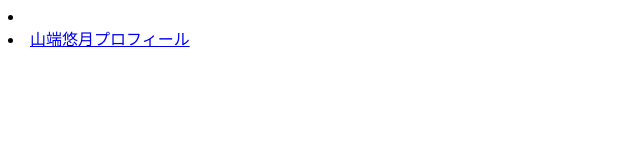
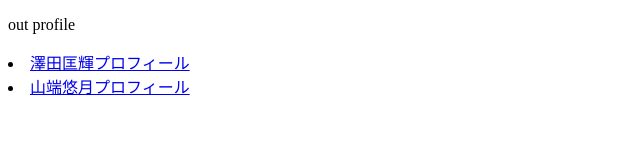
Before and after one commit to yuzuki29/branch-test2, a plain HTML site: page index.html in a window 1280 px wide. Shown: the whole page, without its empty margins (0-640 px from the left). Drawn offline with Linux system fonts and the light colour scheme.

Commit message:
index.htmlの追記

```diff
--- a/index.html
+++ b/index.html
@@ -1,9 +1,11 @@
 <!doctype html>
 <html lang="ja">
+		<head>
+			<p>out profile</p>
+		</head>
 	<body>
-
-		<li><a href="branch-test2/profile_A.html"<澤田匡輝プロフィール</a></li>
-                <li><a href="branch-test2/profile_B.html">山端悠月プロフィール</a></li>
+		<li><a href="branch-test2/profile_A.html">澤田匡輝プロフィール</a></li>
+                <li><a href="branch-test2/profile_C.html">山端悠月プロフィール</a></li>
 
 		</body>
 </html>
```
